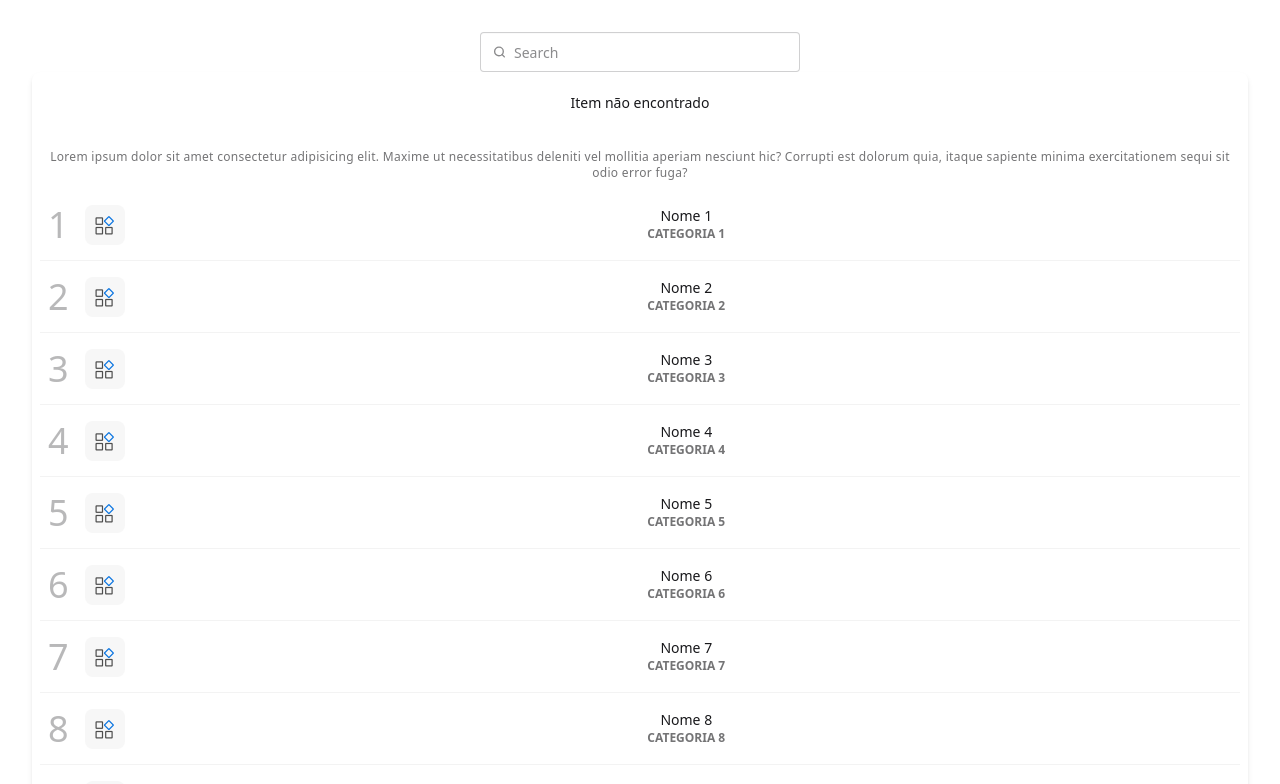
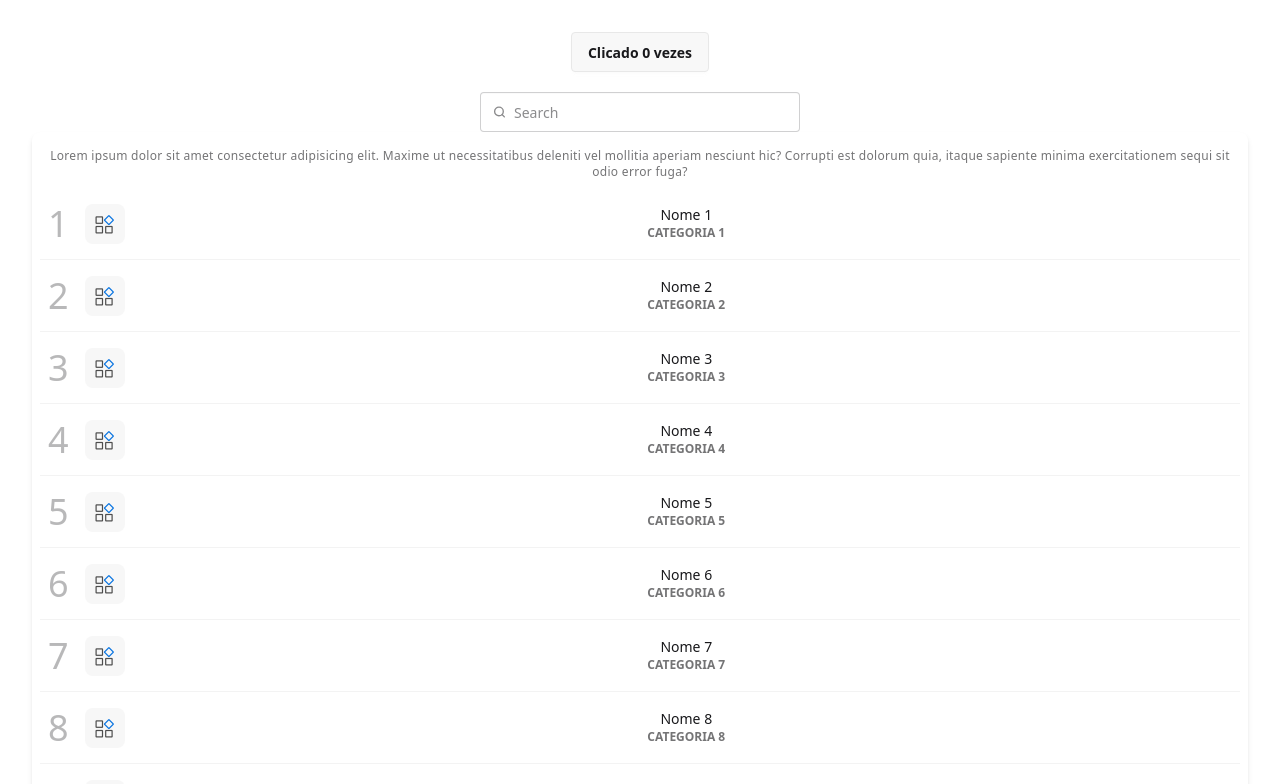
Before and after one commit to correa0inaiara/cache-app, a React (Vite) app: page / in a window 1280 px wide. Shown: the top 784 px of the page. Built offline with nearby package versions, Linux system fonts and the light colour scheme.

Commit message:
desafio 01

```diff
--- a/src/App.tsx
+++ b/src/App.tsx
@@ -1,7 +1,8 @@
-import { useEffect, useState } from 'react'
+import { useEffect, useMemo, useState } from 'react'
 import './App.css'
 import CampoBusca from './components/busca'
 import ExibeLista from './components/lista'
+import ContadorLikes from './components/contador'
 
 export type TipoItem = {
     id: number
@@ -13,7 +14,8 @@ export type TipoLista = TipoItem[]
 
 function App() {
     const [lista, setLista] = useState<TipoLista>([])
-    const [listaFiltrada, setListaFiltrada] = useState<TipoLista>([])
+    const [termo, setTermo] = useState('')
+    const [likes, setLikes] = useState(0)
 
     const gerarLista = () => {
         let _lista: TipoLista = []
@@ -29,31 +31,33 @@ function App() {
         setLista(_lista)
     }
 
-
     useEffect(() => {
         gerarLista()
     }, [])
 
+    const handleClique = () => {
+      setLikes(likes + 1)
+    }
+
     const handleFiltro = (termoBusca: string) => {
       const termo = termoBusca.trim().toLowerCase()
-      const filtrada = lista.filter(item =>
-        item.nome.trim().toLowerCase().includes(termo) ||
-        item.categoria.trim().toLowerCase().includes(termo)
-      )
+      setTermo(termo)
+    }
 
-      if (filtrada.length == 0) {
-
-      }
-
-      setListaFiltrada(filtrada)
-    }
+    const listaFiltrada = useMemo(() => {
+        return lista.filter(item =>
+          item.nome.trim().toLowerCase().includes(termo) ||
+          item.categoria.trim().toLowerCase().includes(termo)
+        )
+      }, [lista, termo])
 
   return (
     <>
+      <ContadorLikes onClicar={handleClique} numLikes={likes} />
       <CampoBusca onBuscar={handleFiltro} />
       <ExibeLista
-        lista={listaFiltrada.length > 0 ? listaFiltrada : lista}
-        mensagem={listaFiltrada.length == 0 ? 'Item não encontrado' : ''} />
+        lista={listaFiltrada}
+      />
     </>
   )
 }
--- /dev/null
+++ b/src/components/contador.tsx
@@ -0,0 +1,13 @@
+interface ContadorLikesProps {
+    onClicar: () => void,
+    numLikes: number
+}
+
+export default function ContadorLikes({onClicar, numLikes}: ContadorLikesProps) {
+  return (
+    <button
+        className="btn mb-5"
+        onClick={onClicar}
+    >Clicado {numLikes} vezes</button>
+  )
+}
--- a/src/components/lista.tsx
+++ b/src/components/lista.tsx
@@ -1,12 +1,14 @@
 import ItemListaImg from './../assets/item-lista.png'
 import type { TipoLista } from '../App'
 
+interface ExibeListaProps {
+    lista: TipoLista
+}
 
-export default function ExibeLista({lista, mensagem}: {lista: TipoLista, mensagem: string}) {
+export default function ExibeLista({lista}: ExibeListaProps) {
 
     return (
         <ul className="list bg-base-100 rounded-box shadow-md">
-            <p className='mt-5 mb-5'>{mensagem}</p>
             <li className="p-4 pb-2 text-xs opacity-60 tracking-wide">Lorem ipsum dolor sit amet consectetur adipisicing elit. Maxime ut necessitatibus deleniti vel mollitia aperiam nesciunt hic? Corrupti est dolorum quia, itaque sapiente minima exercitationem sequi sit odio error fuga?</li>
             {lista && lista.length > 0 ?
                 lista.map((item) => (
@@ -26,7 +28,11 @@ export default function ExibeLista({lista, mensagem}: {lista: TipoLista, mensage
                             <svg className="size-[1.2em]" xmlns="http://www.w3.org/2000/svg" viewBox="0 0 24 24"><g strokeLinejoin="round" strokeLinecap="round" strokeWidth="2" fill="none" stroke="currentColor"><path d="M6 3L20 12 6 21 6 3z"></path></g></svg>
                         </button> */}
                     </li>
-                )) : ''}
+                )) :
+                (
+                    <p className='mt-5 mb-5'>Item não encontrado</p>
+                )
+            }
         </ul>
     )
 }
```
